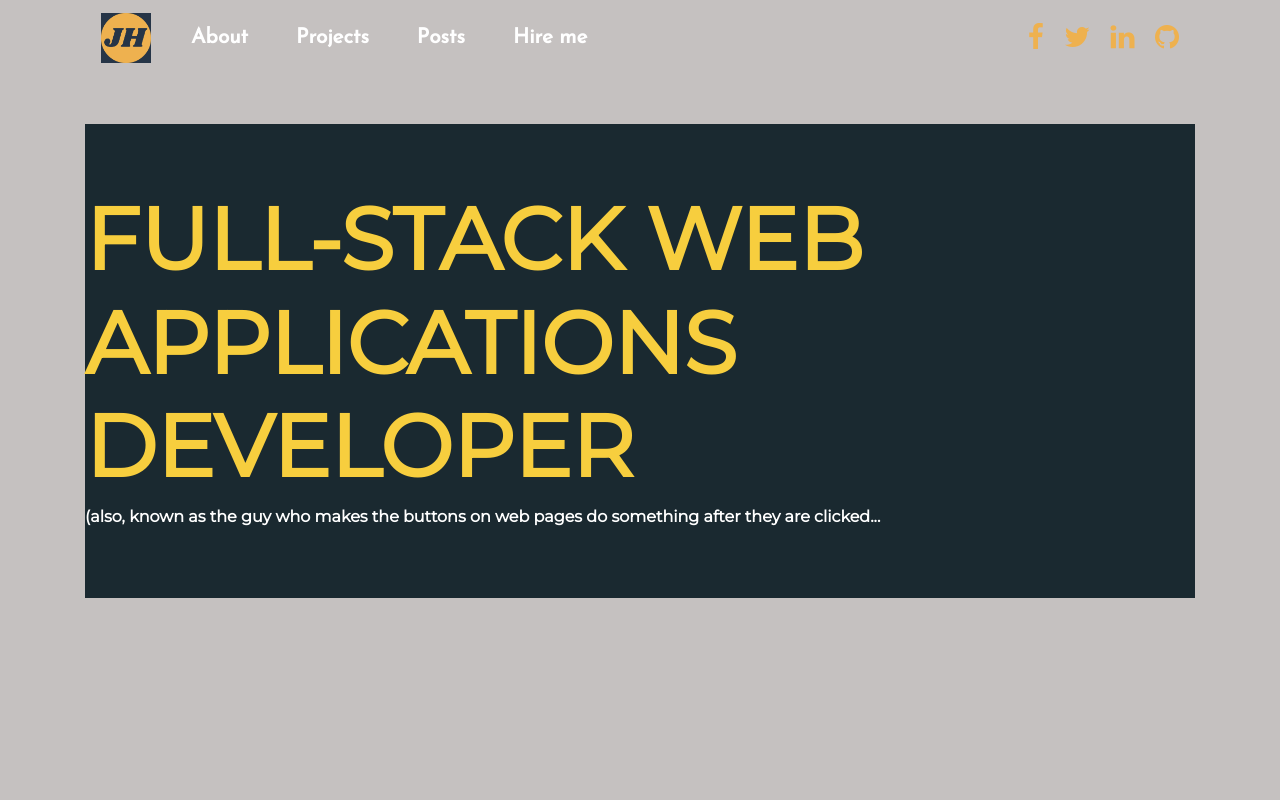
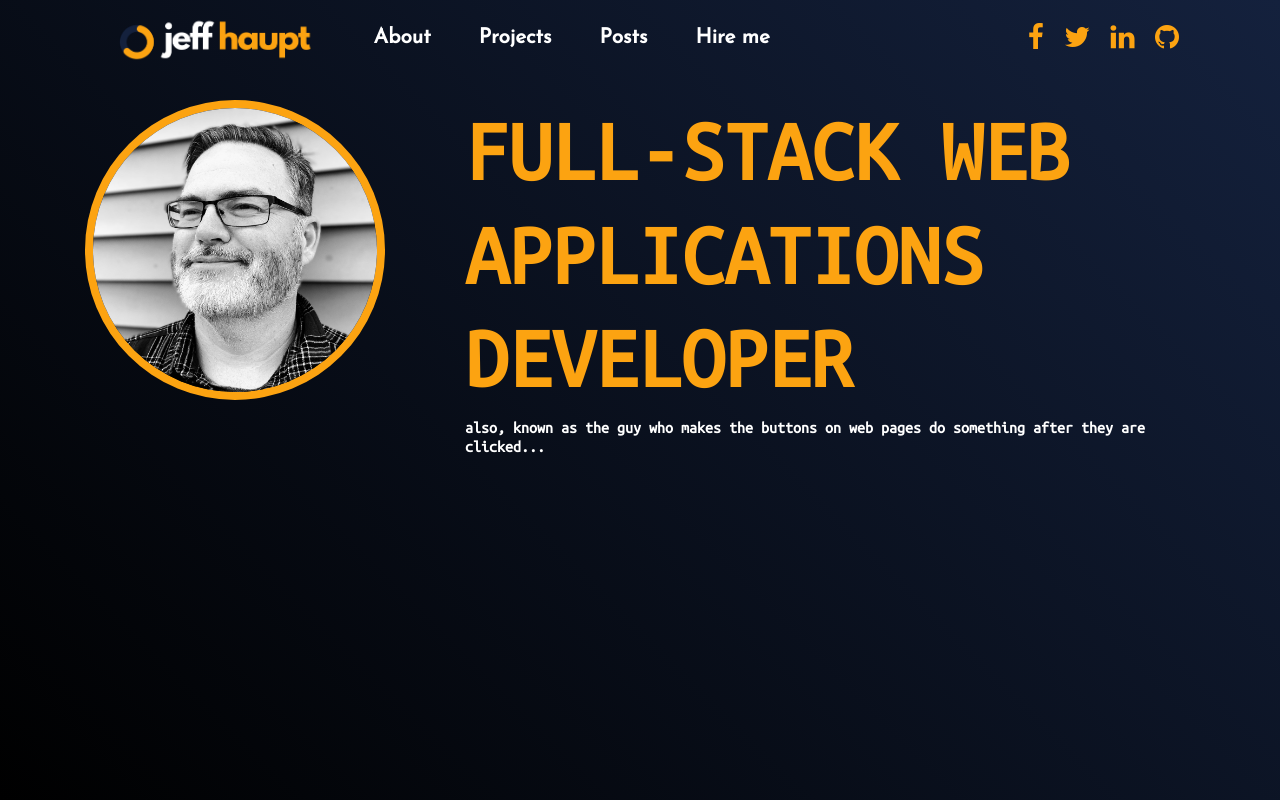
Before and after one commit to jeff1haupt/personal-portfolio, a website: page index.html in a window 1280 px wide. Drawn offline with nearby package versions, Linux system fonts and the light colour scheme.

Commit message:
continued work on portfolio site

```diff
--- a/css/styles.css
+++ b/css/styles.css
@@ -10,15 +10,23 @@ marigold - #f7ce3e
     padding: 0;
 }
 
+html {
+    min-height: 100%;
+}
+
 body {
-    background-color: #c5c1c0;
+    background: #000;  /* fallback for old browsers */
+    background: -webkit-linear-gradient(45deg, #000, #14213d);  /* Chrome 10-25, Safari 5.1-6 */
+    background: linear-gradient(45deg, #000, #14213d); /* W3C, IE 10+/ Edge, Firefox 16+, Chrome 26+, Opera 12+, Safari 7+ */
+    background-size: cover;
+    background-repeat: no-repeat;
     font-family: 'Josefin Sans', sans-serif;
     font-size: 14px;
 }
 
 h1, h2, h3, h4, i {
-    color: #f7ce3e;
-    font-family: Montserrat, sans-serif;
+    color: #fca311;
+    font-family: "Ubuntu Mono", sans-serif;
     font-weight: bold;
     font-size: 35px;
 }
@@ -29,11 +37,12 @@ h1, h2, h3, h4, i {
 }
 
 i {
-    color: #eeb14f;
+    color: #fca311;
 }
 
-.jumbotron {
-    background-color: #1a2930;
+.mainProfileImg {
+    border-radius: 180%;
+    border: 8px solid #fca311;
 }
 
 .mainHeader {
--- a/index.html
+++ b/index.html
@@ -7,7 +7,7 @@
 
     <link rel="stylesheet" href="node_modules/bootstrap/dist/css/bootstrap.min.css" />
     <link rel="stylesheet" href="node_modules/font-awesome/css/font-awesome.min.css" />
-    <link rel="stylesheet" href="https://fonts.googleapis.com/css?family=Montserrat|Josefin+Sans" />
+    <link rel="stylesheet" href="https://fonts.googleapis.com/css?family=Ubuntu+Mono|Josefin+Sans" />
     <link rel="stylesheet" href="css/styles.css">
     <title>Jeff Haupt - Full-stack Developer</title>
 </head>
@@ -16,7 +16,7 @@
     <div class="container mx-auto"><!-- begin main bootstrap container -->
         <nav class="navbar navbar-expand-sm"><!-- begin main nav -->
             <a href="#" class="navbar-brand">
-                <img class="logo" src="img/JH-logo4.png" alt="Jeff Haupt Full-stack Developer Logo" width="50" height="50">
+                <img class="logo" src="img/JH-logo5.png" alt="Jeff Haupt Full-stack Developer Logo" height="50">
             </a>
             <ul class="navbar-nav">
                 <li class="nav-item px-3">
@@ -39,9 +39,14 @@
                 <i class="fa fa-github fa-2x pl-3"> </i>
             </div>
         </nav><!-- end main nav -->
-        <div class="jumbotron jumbotron-fluid text-left mt-5">
+        <div class="row">
+            <div class="col-sm-4 mt-4">
+                <img src="img/profile.jpeg" class="mainProfileImg" width="300" alt="Jeff Haupt - Full-stack developer">
+            </div>
+            <div class="col-sm-8 mt-4">
                 <h1 class="mainHeader">Full-stack Web <br> Applications Developer </h1>
-                <h4 class="sub-heading">(also, known as the guy who makes the buttons on web pages do something after they are clicked...</h4>
+                <h4 class="sub-heading">also, known as the guy who makes the buttons on web pages do something after they are clicked...</h4>
+            </div>
         </div>
     </div><!-- end main bootstrap container -->
 
--- a/package.json
+++ b/package.json
@@ -22,6 +22,7 @@
     "lite-server": "^2.6.1"
   },
   "dependencies": {
+    "animate.css": "^4.1.1",
     "bootstrap": "^4.5.2",
     "font-awesome": "^4.7.0",
     "jquery": "^3.5.1",
```
Also changed, not shown: img/JH-logo5.png (added), img/profile.jpeg (added), 1 other file.
